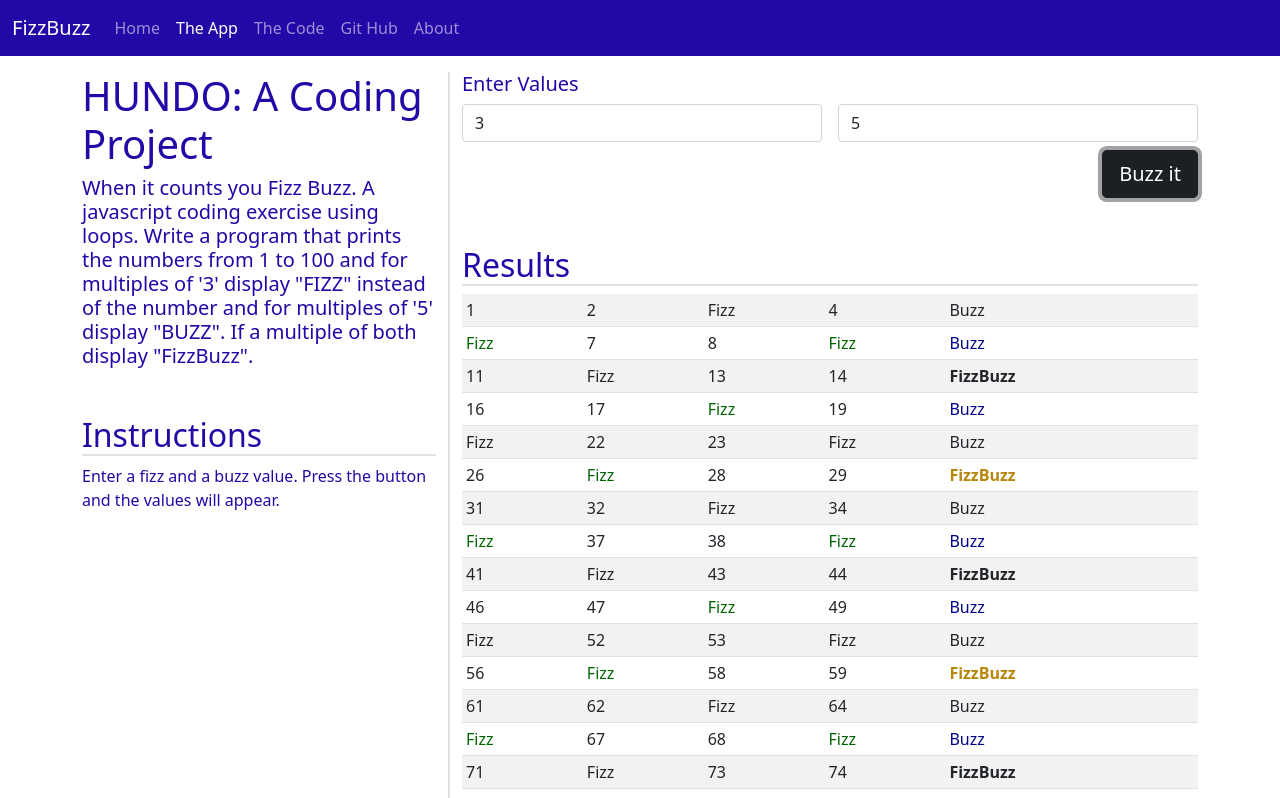
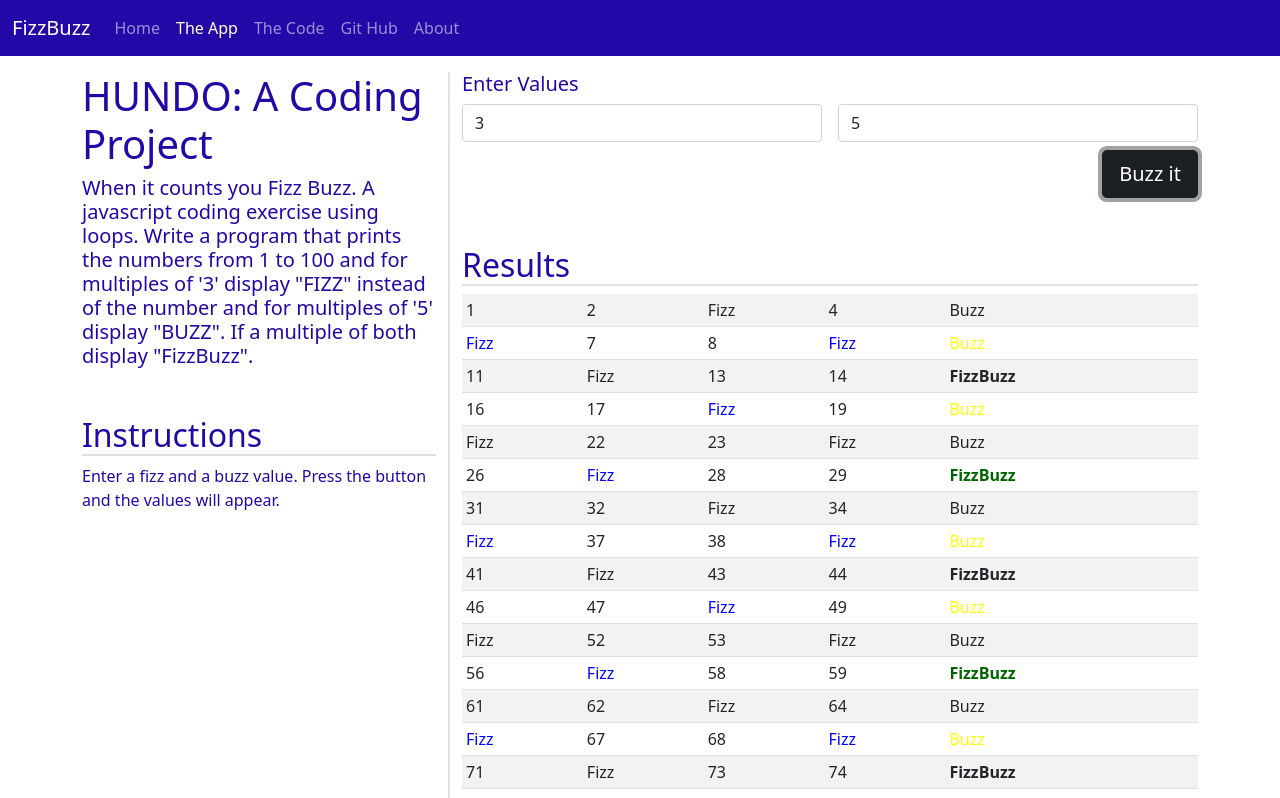
Before and after one commit to Tybook92/FizzBuzz, a plain HTML site: page app.html in a window 1280 px wide. Both pictures are taken after a click on the button "Buzz it". Shown: the top 798 px of the page. Drawn offline with nearby package versions, Linux system fonts and the light colour scheme.

Commit message:
Added Logo/Color Update

```diff
--- a/css/site.css
+++ b/css/site.css
@@ -70,15 +70,15 @@ footer .social>a:hover{
 }
 
 .Fizz{
-    color:darkgreen;
+    color:blue;
 }
 
 .Buzz{
-    color:darkblue;
+    color:yellow;
 }
 
 .FizzBuzz{
-    color: darkgoldenrod;
+    color: darkgreen;
     font-weight: bold;
 }
 
```
Also changed, not shown: index.html (+1 -1 lines), img/FizzBuzz.gif (added).
